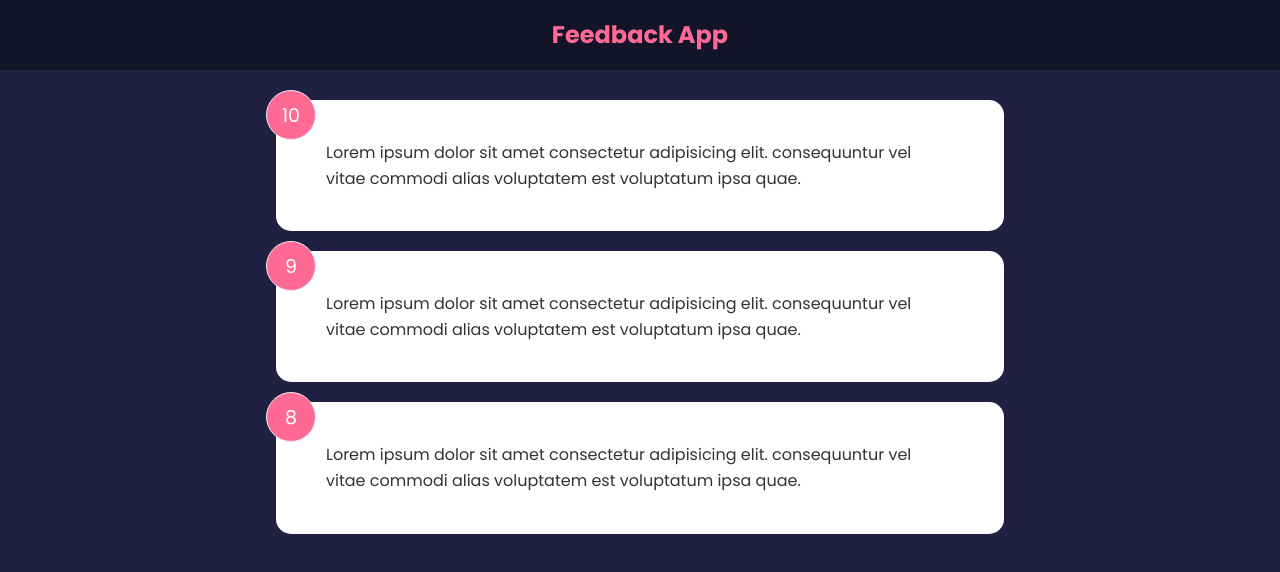
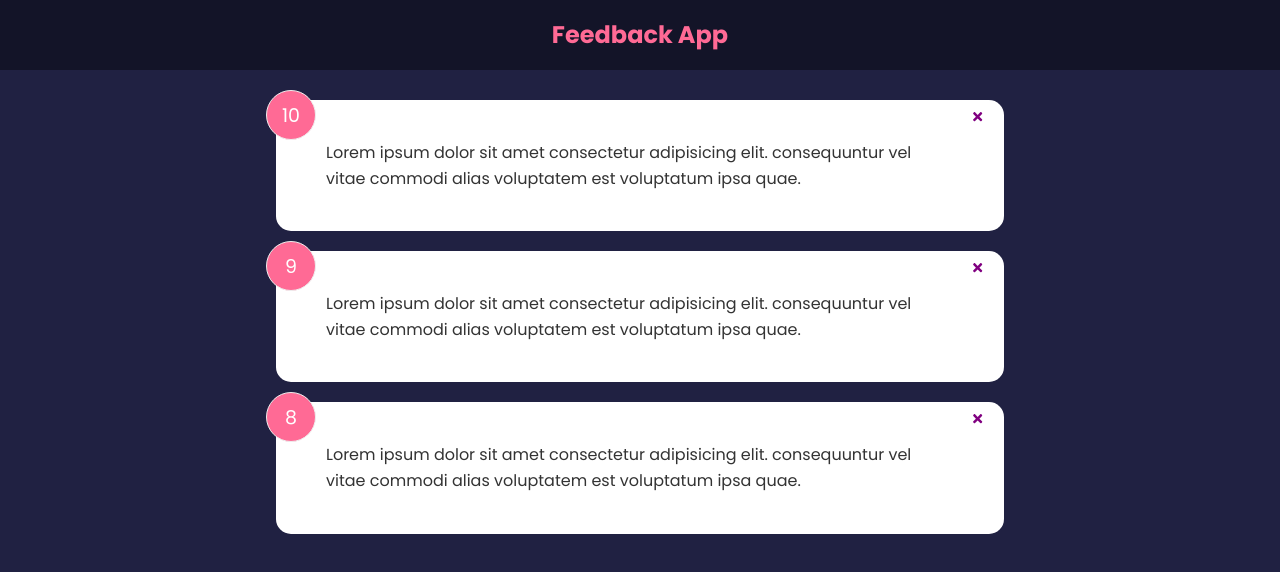
Before and after one commit to aappau/feedback-app, a React (Create React App) app: page / in a window 1280 px wide. Shown: the top 572 px of the page. Built offline with nearby package versions, Linux system fonts and the light colour scheme.

Commit message:
events and prop drilling

```diff
--- a/src/App.js
+++ b/src/App.js
@@ -6,12 +6,18 @@
 function App() {
     const [feedback, setFeedback] = useState(seed);
 
+    const deleteFeedback = (id) => {
+        if (window.confirm('Are you sure you want to delete?')) {
+            setFeedback(feedback.filter((item) => item.id !== id));
+        }
+    };
+
     return (
         <>
             <Header />
 
             <div className="container">
-                <FeedbackList feedback={feedback} />
+                <FeedbackList feedback={feedback} handleDelete={deleteFeedback} />
             </div>
         </>
     );
--- a/src/components/Feedback/FeedbackItem.jsx
+++ b/src/components/Feedback/FeedbackItem.jsx
@@ -1,10 +1,14 @@
+import { FaTimes } from 'react-icons/fa';
 import PropTypes from 'prop-types';
 import Card from '../Layout/Card';
 
-const FeedbackItem = ({ item }) => {
+const FeedbackItem = ({ item, handleDelete }) => {
     return (
         <Card>
             <div className="num-display">{item.rating}</div>
+            <button className="close" onClick={() => handleDelete(item.id)}>
+                <FaTimes color="purple" />
+            </button>
             <div className="text-display">{item.text}</div>
         </Card>
     );
@@ -12,6 +16,7 @@
 
 FeedbackItem.propTypes = {
     item: PropTypes.object.isRequired,
+    handleDelete: PropTypes.func,
 };
 
 export default FeedbackItem;
--- a/src/components/Feedback/FeedbackList.jsx
+++ b/src/components/Feedback/FeedbackList.jsx
@@ -1,7 +1,7 @@
 import PropTypes from 'prop-types';
 import FeedbackItem from './FeedbackItem';
 
-const FeedbackList = ({ feedback }) => {
+const FeedbackList = ({ feedback, handleDelete }) => {
     if (!feedback || feedback.length === 0) {
         <p>No feedback yet</p>;
     }
@@ -9,7 +9,7 @@
     return (
         <div className="feedback-list">
             {feedback.map((item) => (
-                <FeedbackItem key={item.id} item={item} />
+                <FeedbackItem key={item.id} item={item} handleDelete={handleDelete} />
             ))}
         </div>
     );
@@ -17,6 +17,7 @@
 
 FeedbackList.propTypes = {
     feedback: PropTypes.array.isRequired,
+    handleDelete: PropTypes.func,
 };
 
 export default FeedbackList;
```
